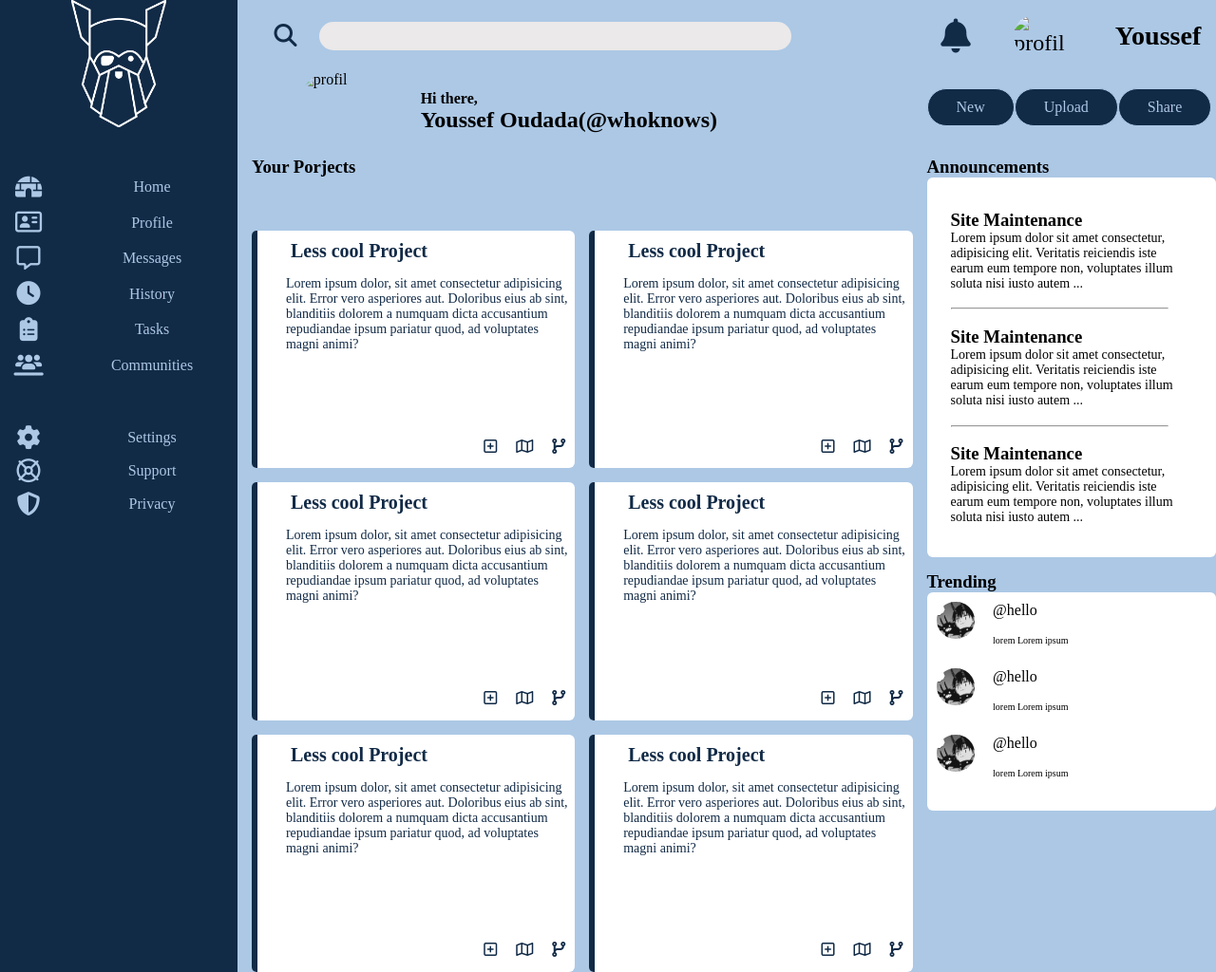
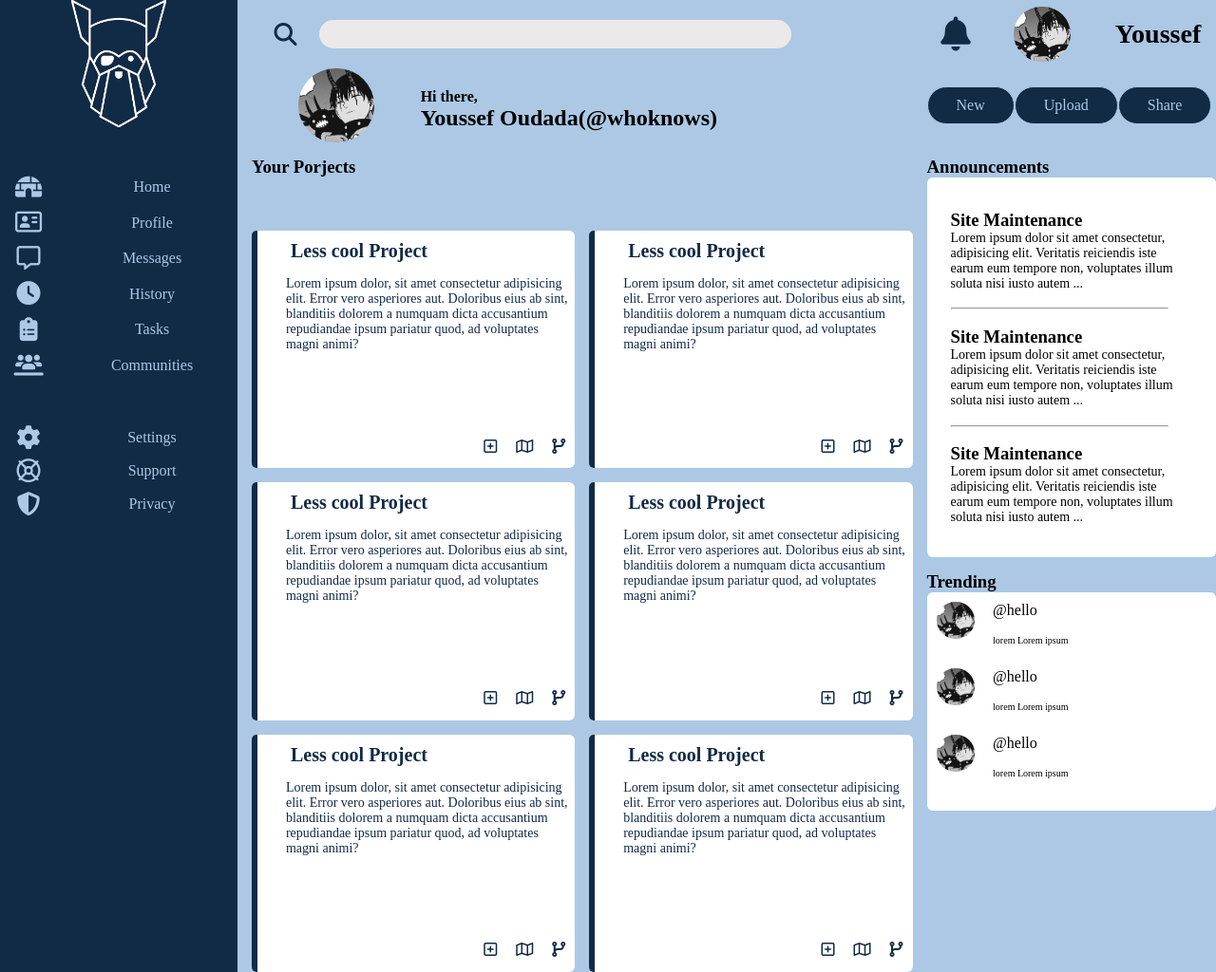
Before and after one commit to whoknowsl/Admin-Dashboard, a website: page index.html in a window 1280 px wide. Shown: the whole page at 95% size. Drawn offline with Linux system fonts and the light colour scheme; the site is published under a folder, as on GitHub Pages, so addresses that start at the root find nothing; a web font is replaced by a local one.

Commit message:
Fix img tag formatting for profile images

```diff
--- a/index.html
+++ b/index.html
@@ -32,13 +32,13 @@
         </div>
         <div class="info-profil">
           <i class="fa-solid fa-bell fa-xl" id="icon-bell"></i>
-          <img src="/profil.png" alt="profil" width="60px" id="profil-img" />
+          <img src="profil.png" alt="profil" width="60px" id="profil-img" />
           <h3>Youssef</h3>
         </div>
       </div>
       <div class="profile">
         <div class="header-profile">
-          <img src="/profil.png" alt="profil" width="80px" id="h-p-profile" />
+          <img src="profil.png" alt="profil" width="80px" id="h-p-profile" />
           <h4 class="pro-h4">Hi there,</h4>
           <h2 class="pro-h2">Youssef Oudada(@whoknows)</h2>
         </div>
```
